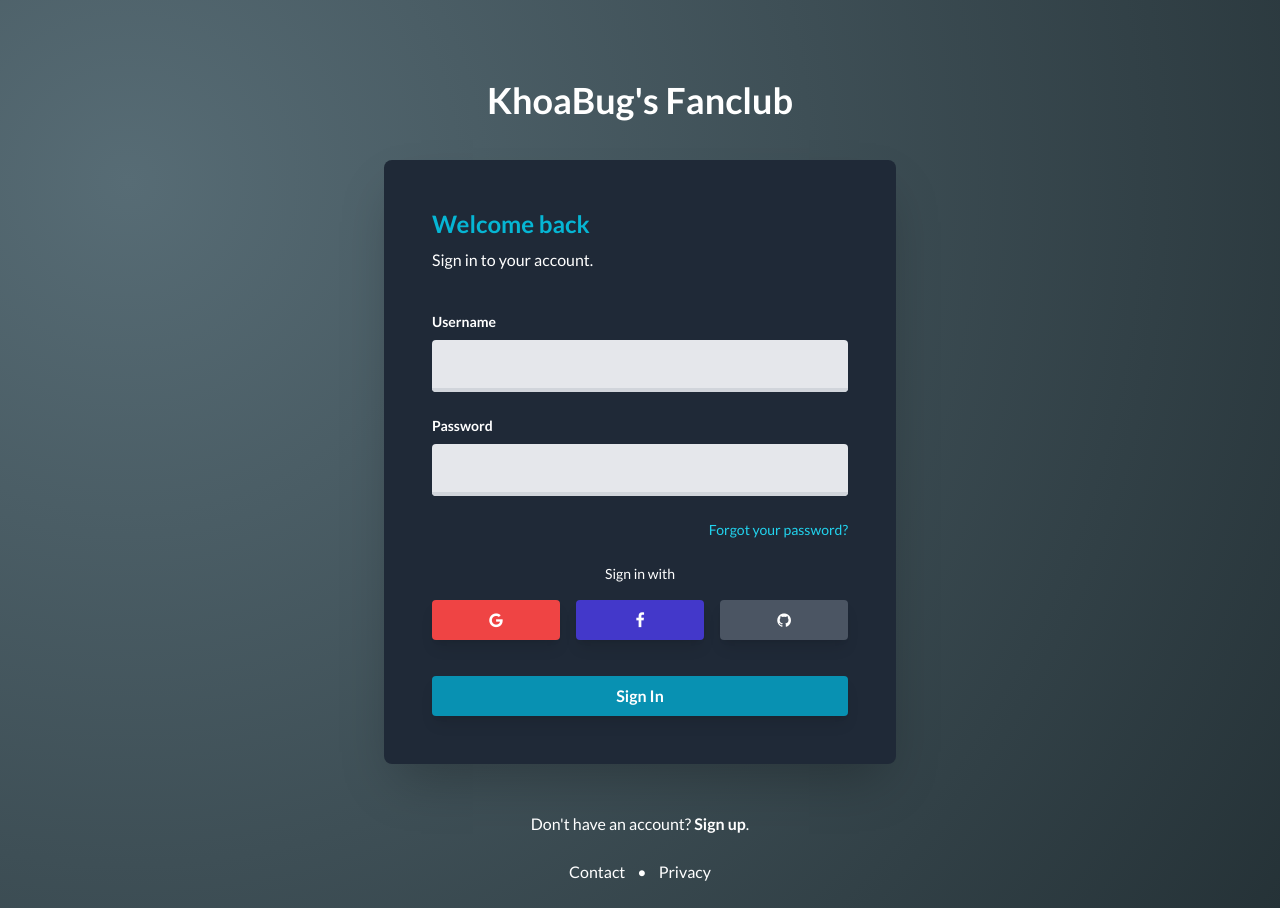
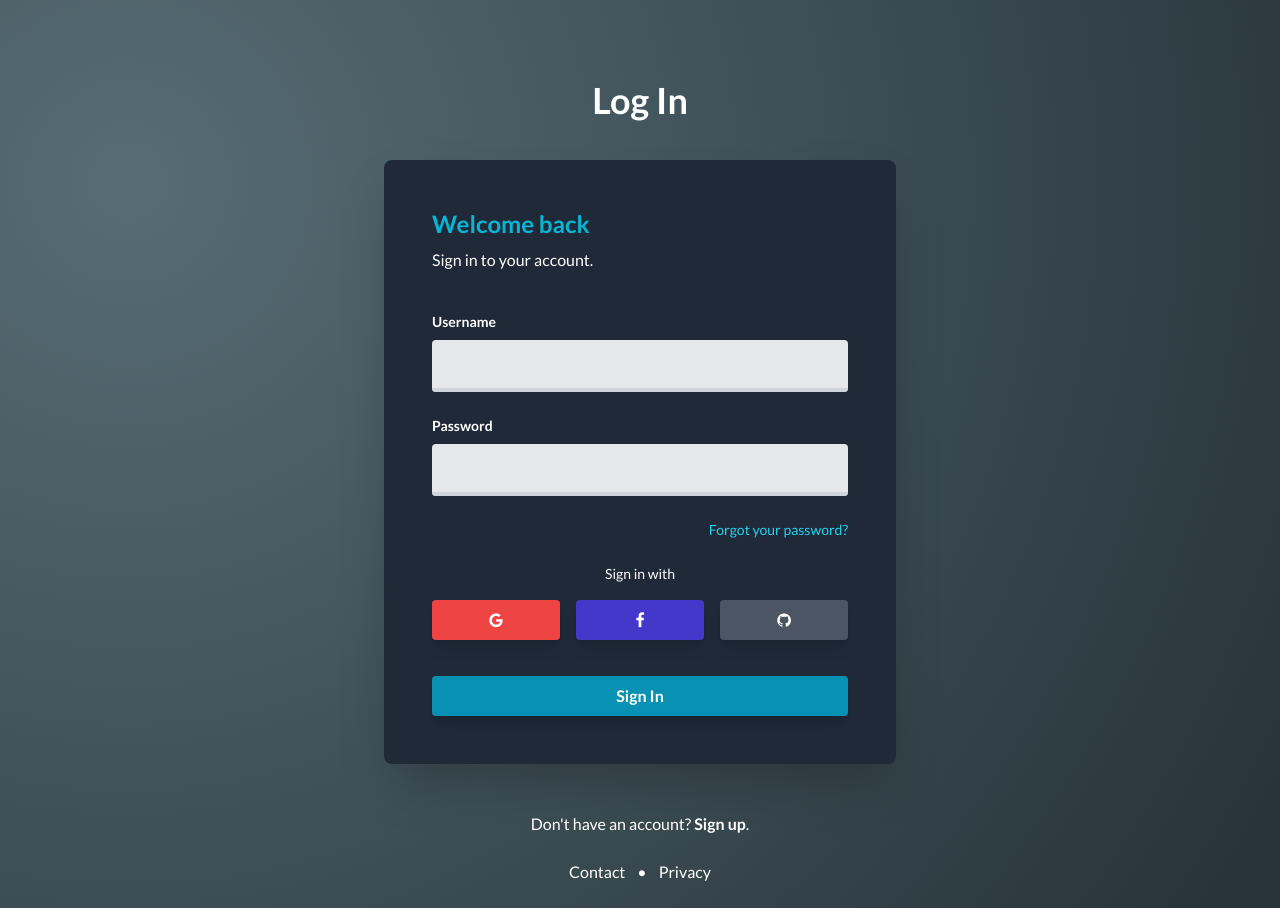
Before and after one commit to davidgrzyb/tailwind-login-template, a website: page index.html in a window 1280 px wide. Drawn offline with Linux system fonts and the light colour scheme.

Commit message:
fix name

```diff
--- a/index.html
+++ b/index.html
@@ -6,7 +6,7 @@
     <meta charset="UTF-8" />
     <meta name="viewport" content="width=device-width, initial-scale=1.0" />
     <meta http-equiv="X-UA-Compatible" content="ie=edge" />
-    <title>KhoaBug FC</title>
+    <title>Log In</title>
 
     <link rel="icon" href="https://cdn-icons-png.flaticon.com/512/7981/7981733.png" />
     <link rel="stylesheet" href="https://fonts.googleapis.com/css2?family=Lato:wght@400;700&display=swap" />
@@ -24,7 +24,7 @@
     <header class="max-w-lg mx-auto">
       <a href="#">
         <h1 class="text-4xl font-bold text-white text-center">
-          KhoaBug's Fanclub
+          Log In
         </h1>
       </a>
     </header>
```
Also changed, not shown: css/main.css.
